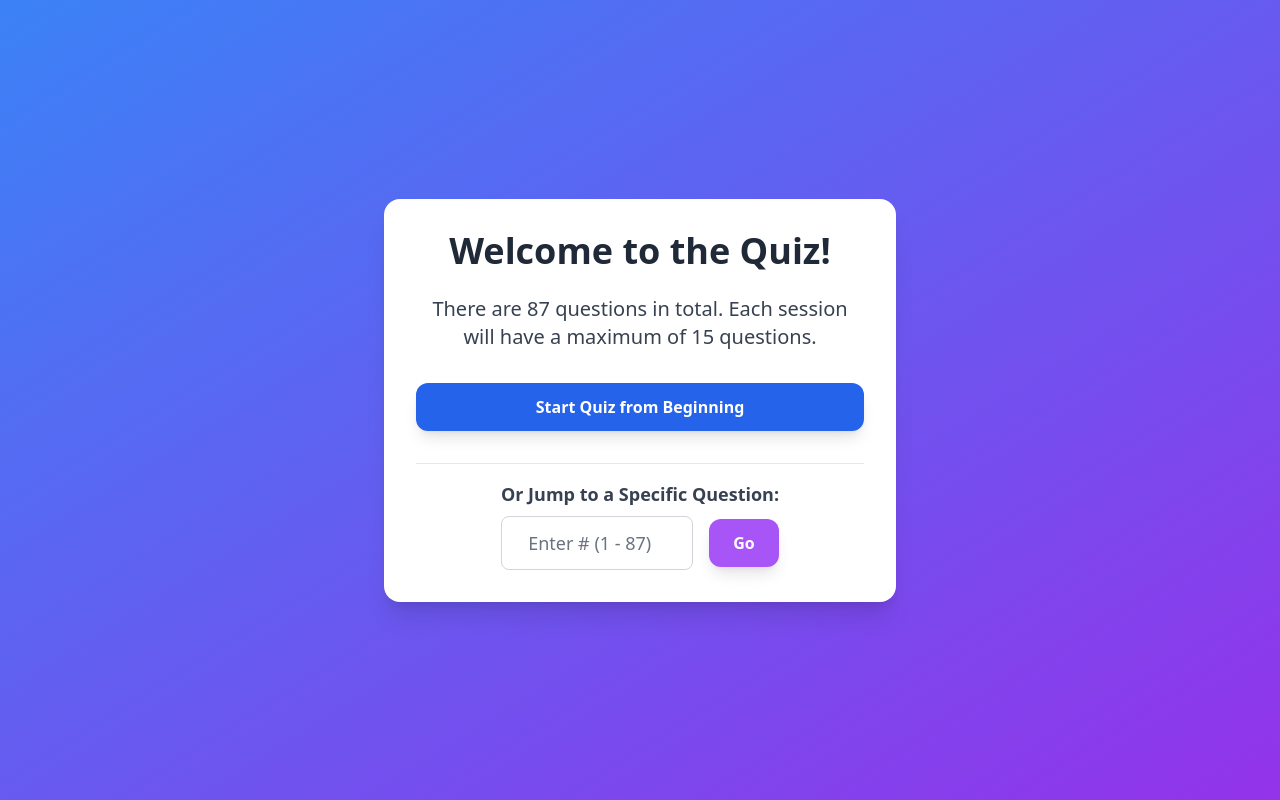
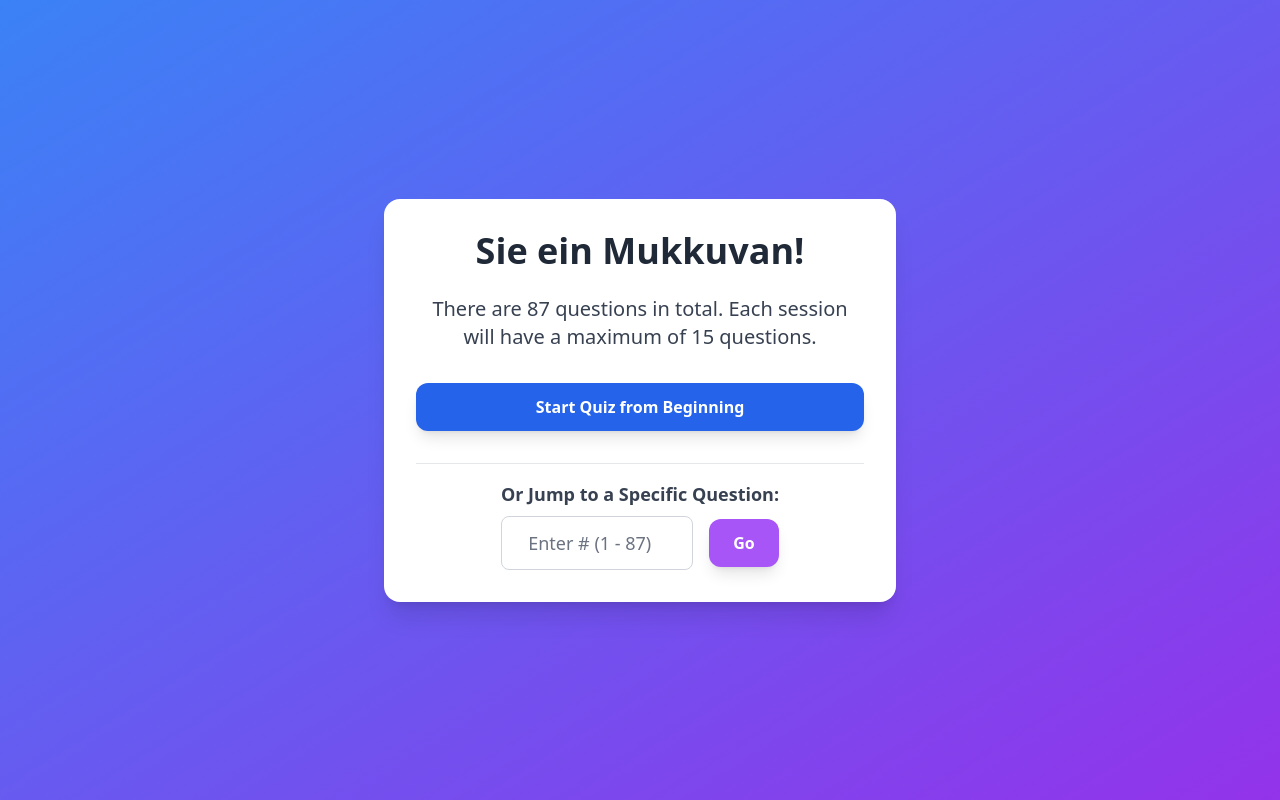
Before and after one commit to jayasurian123/fish-app, a React (Vite) app: page / in a window 1280 px wide. Built offline with nearby package versions, Linux system fonts and the light colour scheme.

Commit message:
update title

```diff
--- a/src/app/StartScreen.tsx
+++ b/src/app/StartScreen.tsx
@@ -27,7 +27,7 @@ const StartScreen: React.FC<StartScreenProps> = ({
     <div className="min-h-screen flex items-center justify-center bg-gradient-to-br from-blue-500 to-purple-600 p-4 font-sans">
       <div className="bg-white p-8 rounded-2xl shadow-xl w-full max-w-lg text-center transform hover:scale-105 transition-transform duration-300">
         <h2 className="text-4xl font-bold text-gray-800 mb-6 animate-fade-in-down">
-          Welcome to the Quiz!
+          Sie ein Mukkuvan!
         </h2>
         <p className="text-xl text-gray-700 mb-8 animate-fade-in">
           There are {quizQuestionsLength} questions in total. Each session will
```
